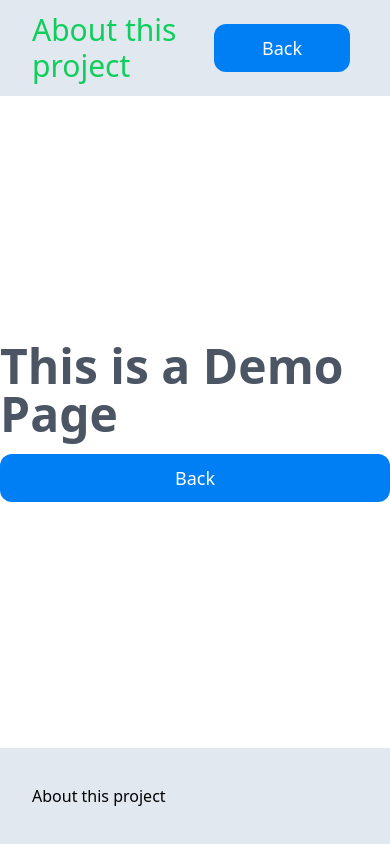
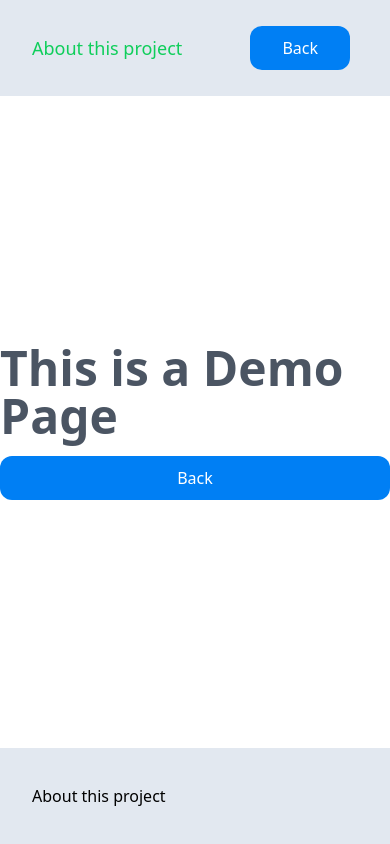
Before and after one commit to yazan93farah/Mini-Designer, a Nuxt app: page /about in a window 390 px wide. Built offline with nearby package versions, Linux system fonts and the light colour scheme.

Commit message:
add some improvments for responsive views

```diff
--- a/components/BaseButton.vue
+++ b/components/BaseButton.vue
@@ -25,7 +25,7 @@ const variantClasses = computed(() => {
   <button
     :disabled="disabled"
     :class="[
-      'align-center px-12 py-2.5 rounded-xl transition-colors duration-200 text-lg',
+      'align-center px-8 sm:px-12 py-2.5 rounded-xl transition-colors duration-200 text-md sm:text-lg',
       'focus:outline-none focus:ring-2 ',
       variantClasses,
       disabled && 'opacity-50 cursor-not-allowed',
--- a/components/ColorSelector.vue
+++ b/components/ColorSelector.vue
@@ -35,18 +35,20 @@ const select = (color: Color) => {
 
 <template>
   <div
-    class="w-24 h-84 bg-slate-50 rounded-1xl shadow-2xl p-2 flex flex-col items-center justify-items-center"
+    class="w-72 h-16 my-4 mx-8 flex-row sm:w-24 sm:h-80 sm:flex-col bg-slate-50 rounded-1xl shadow-2xl p-2 flex items-center justify-items-center justify-self-center"
   >
     <ArrowSvg
-      class="w-16 h-16 rotate-180 cursor-pointer text-green-500"
+      class="w-10 h-10 sm:w-16 sm:h-16 rotate-90 sm:rotate-180 cursor-pointer text-green-500"
       @click="prev"
     />
 
-    <div class="flex flex-1 flex-col gap-3 items-center justify-items-center">
+    <div
+      class="flex flex-1 flex-row sm:flex-col gap-3 items-center justify-items-center"
+    >
       <div
         v-for="color in visibleColors"
         :key="color.name"
-        class="p-1 w-16 rounded transition cursor-pointer hover:ring-2 hover:ring-gray-400 items-center justify-items-center"
+        class="p-1 w-10 sm:w-16 rounded transition cursor-pointer hover:ring-2 hover:ring-gray-400 items-center justify-items-center"
         :class="[
           productStore.selectedColor?.name === color.name
             ? 'ring-2 ring-[#00dd4b] hover:ring-[#00dd4b]'
@@ -55,11 +57,14 @@ const select = (color: Color) => {
         @click="select(color)"
       >
         <div
-          class="w-10 h-10 rounded-full border-2 border-gray-200 cursor-pointer"
+          class="w-6 h-6 sm:w-10 sm:h-10 rounded-full border-2 border-gray-200 cursor-pointer"
           :style="{ background: color.color }"
         />
       </div>
     </div>
-    <ArrowSvg class="w-16 h-16 cursor-pointer text-green-500" @click="next" />
+    <ArrowSvg
+      class="w-10 h-10 sm:w-16 sm:h-16 cursor-pointer text-green-500 -rotate-90 sm:rotate-0"
+      @click="next"
+    />
   </div>
 </template>
--- a/components/MotivesSelector.vue
+++ b/components/MotivesSelector.vue
@@ -35,18 +35,20 @@ const select = (motive: Motive) => {
 
 <template>
   <div
-    class="w-24 h-84 bg-slate-50 rounded-1xl shadow-2xl p-2 flex flex-col items-center justify-items-center"
+    class="w-72 h-16 my-4 mx-8 flex-row sm:w-24 sm:h-80 sm:flex-col bg-slate-50 rounded-1xl shadow-2xl p-2 flex items-center justify-items-center justify-self-center"
   >
     <ArrowSvg
-      class="w-16 h-16 rotate-180 cursor-pointer text-green-500"
+      class="w-10 h-10 sm:w-16 sm:h-16 rotate-90 sm:rotate-180 cursor-pointer text-green-500"
       @click="prev"
     />
 
-    <div class="flex flex-1 flex-col gap-3 items-center justify-items-center">
+    <div
+      class="flex flex-1 flex-row sm:flex-col gap-3 items-center justify-items-center"
+    >
       <div
         v-for="motive in visibleMotivs"
         :key="motive.name"
-        class="p-1 w-16 rounded transition cursor-pointer hover:ring-2 hover:ring-gray-400 items-center justify-items-center"
+        class="p-1 w-10 sm:w-16 rounded transition cursor-pointer hover:ring-2 hover:ring-gray-400 items-center justify-items-center"
         :class="[
           productStore.selectedMotive?.name === motive.name
             ? 'ring-2 ring-[#00dd4b] hover:ring-[#00dd4b]'
@@ -55,11 +57,14 @@ const select = (motive: Motive) => {
         @click="select(motive)"
       >
         <img
-          class="w-15 h-10 l border-2 border-gray-200 cursor-pointer"
+          class="w-9 h-6 sm:w-15 sm:h-10 l border-2 border-gray-200 cursor-pointer"
           :src="motive.img"
         />
       </div>
     </div>
-    <ArrowSvg class="w-16 h-16 cursor-pointer text-green-500" @click="next" />
+    <ArrowSvg
+      class="w-10 h-10 sm:w-16 sm:h-16 cursor-pointer text-green-500 -rotate-90 sm:rotate-0"
+      @click="next"
+    />
   </div>
 </template>
--- a/components/ShirtMotive.vue
+++ b/components/ShirtMotive.vue
@@ -7,13 +7,13 @@ const productStore = useProductStore();
 <template>
   <div class="relative">
     <ShirtSvg
-      class="w-80"
+      class="w-60 sm:w-80"
       :style="{ '--shirt-color': productStore.selectedColor?.color }"
     />
     <img
       v-if="productStore.selectedMotive"
       :src="productStore.selectedMotive.img"
-      class="absolute top-[45%] left-1/2 w-32 -translate-x-1/2 -translate-y-1/2 pointer-events-none"
+      class="absolute top-[45%] left-1/2 w-24 sm:w-32 -translate-x-1/2 -translate-y-1/2 pointer-events-none"
     />
   </div>
 </template>
--- a/components/layout/AppHeader.vue
+++ b/components/layout/AppHeader.vue
@@ -11,10 +11,15 @@ const router = useRouter();
     class="w-full bg-slate-200 px-8 py-4 h-24 flex justify-between items-center"
   >
     <div>
-      <div class="text-3xl text-labelColor">{{ headerStore.title }}</div>
+      <div class="text-lg sm:text-3xl text-labelColor">
+        {{ headerStore.title }}
+      </div>
     </div>
     <div class="flex items-center">
-      <span v-if="headerStore.showCheckout" class="text-3xl font-medium mx-2">
+      <span
+        v-if="headerStore.showCheckout"
+        class="text-lg sm:text-3xl font-medium mx-2"
+      >
         {{ productStore.productPrice + "€" }}
       </span>
       <BaseButton v-if="headerStore.showCheckout" class="mx-2" color="blue"
--- a/layouts/default.vue
+++ b/layouts/default.vue
@@ -1,7 +1,7 @@
 <template>
   <div class="flex flex-col min-h-screen">
     <LayoutAppHeader />
-    <main class="min-h-[calc(100vh-12rem)]">
+    <main class="h-[calc(100vh-12rem)]">
       <slot />
     </main>
     <LayoutAppFooter />
--- a/pages/about.vue
+++ b/pages/about.vue
@@ -2,13 +2,12 @@
 useHeader({
   title: "About this project",
   showBack: true,
-  price: 15.45,
 });
 const router = useRouter();
 </script>
 
 <template>
-  <div class="min-h-[calc(100vh-12rem)] flex items-center justify-center">
+  <div class="h-full flex items-center justify-center">
     <div class="flex flex-col">
       <div class="text-5xl text-gray-600 font-semibold">
         This is a Demo Page
--- a/pages/index.vue
+++ b/pages/index.vue
@@ -11,17 +11,19 @@ await dataStore.fetchData();
 </script>
 
 <template>
-  <div class="min-h-[calc(100vh-12rem)] flex items-center">
-    <div class="w-full px-6 md:px-12 grid grid-cols-3 items-center">
-      <div class="justify-self-start">
+  <div class="h-full overflow-y-auto flex items-center">
+    <div
+      class="flex flex-col justify-between items-center w-full h-full px-6 md:px-12 sm:grid sm:grid-cols-3 sm:gap-4 md:gap-6"
+    >
+      <div class="pt-4 sm:justify-self-start">
         <ColorSelector v-if="dataStore.colors" :colors="dataStore.colors" />
       </div>
 
-      <div class="justify-self-center">
+      <div class="sm:justify-self-center">
         <ShirtMotive />
       </div>
 
-      <div class="justify-self-end">
+      <div class="pb-4 sm:pb-1 sm:justify-self-end">
         <MotivesSelector
           v-if="dataStore.motives"
           :motives="dataStore.motives"
```
